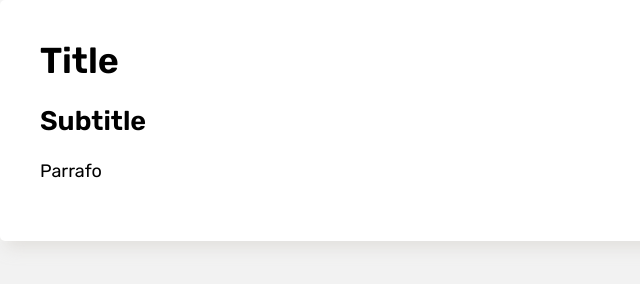
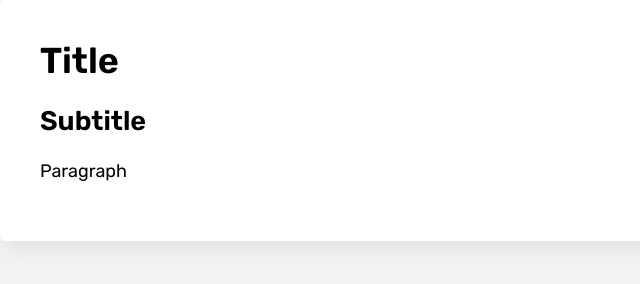
Before and after one commit to paskuvan/deaf, a plain HTML site: page index.html in a window 1280 px wide. Shown: the full height of the page, 0-640 px from the left. Drawn offline with Linux system fonts and the light colour scheme.

Commit message:
Update index.html

```diff
--- a/index.html
+++ b/index.html
@@ -11,7 +11,7 @@
     <div class="container dfcard">
         <h1>Title</h1>
         <h2>Subtitle</h2>
-        <p>Parrafo</p>
+        <p>Paragraph</p>
     </div>
 </body>
 </html>
```
